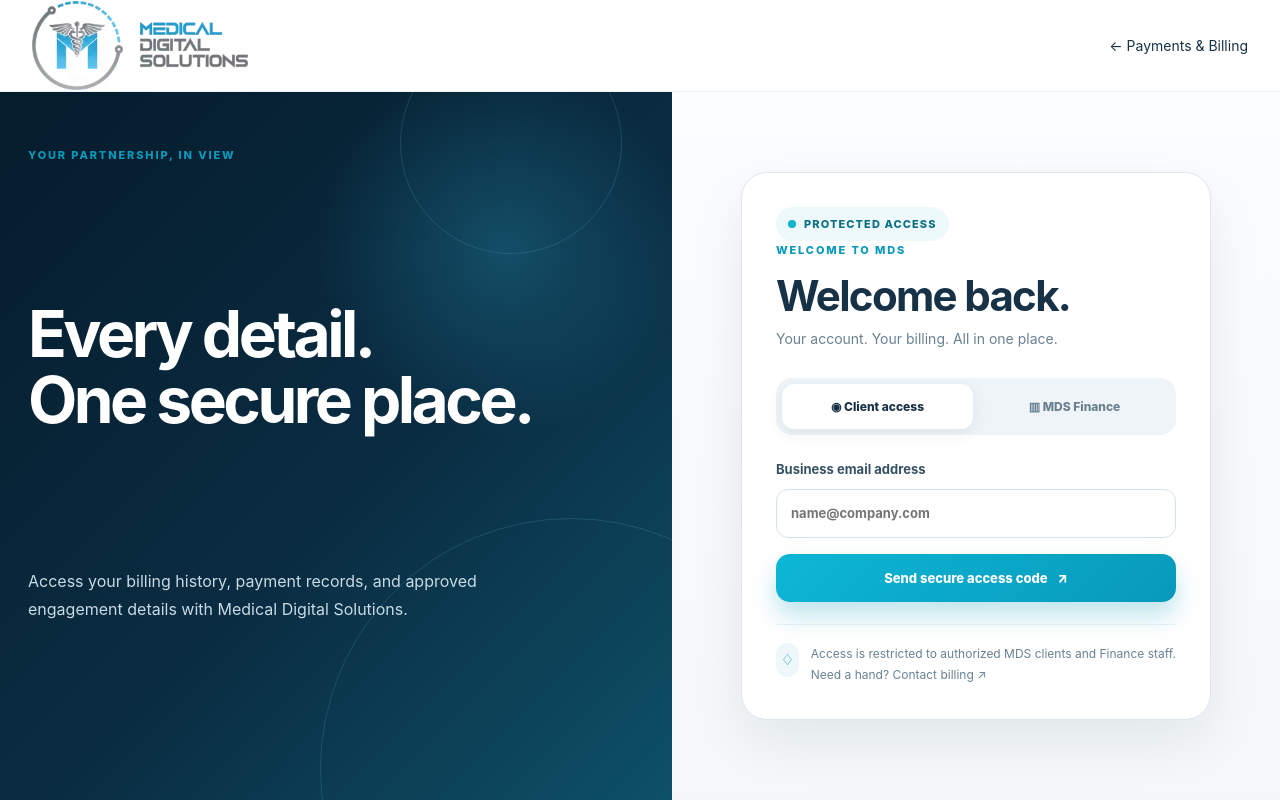
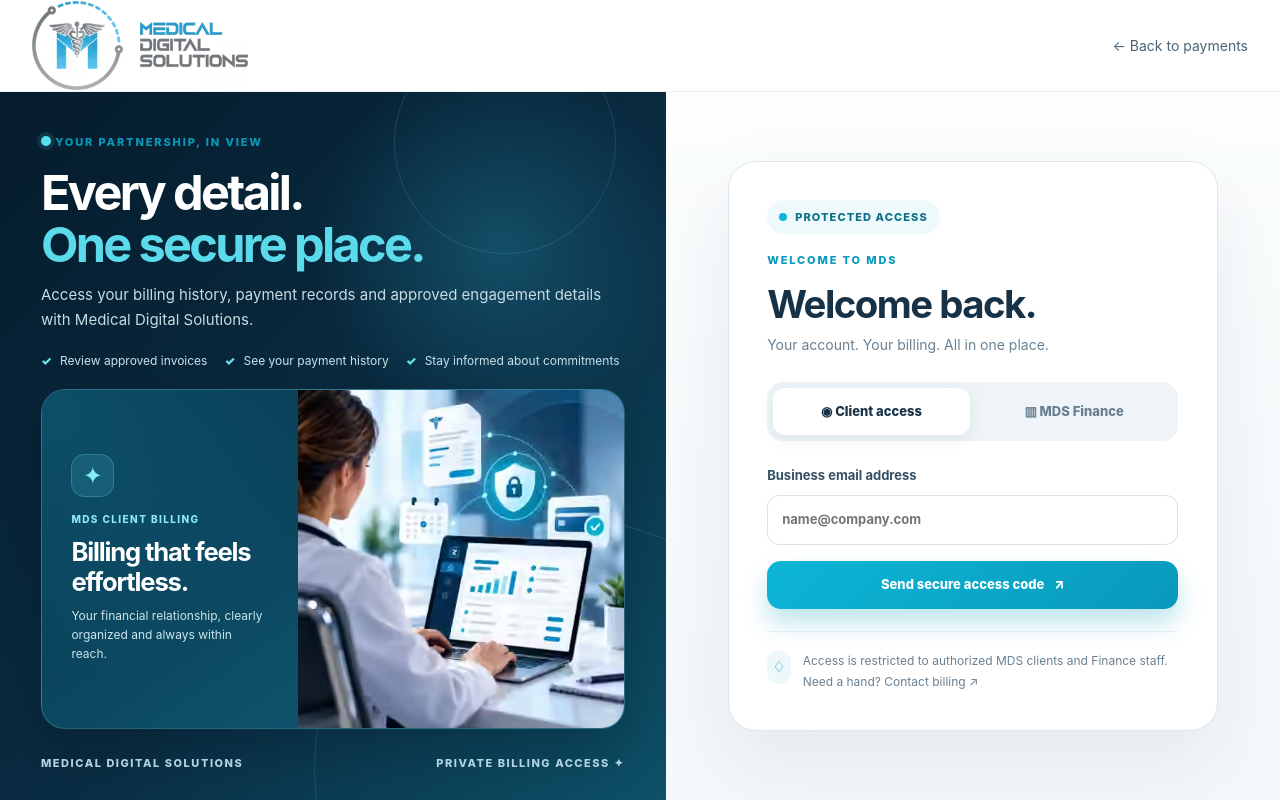
Before and after one commit to emad-desoky/mds-payment-portal, a Next.js app: page /login in a window 1280 px wide. Built offline with nearby package versions, Linux system fonts and the light colour scheme.

Commit message:
Fix MDS login page to render branded responsive client and Finance experience

```diff
--- a/app/login/page.jsx
+++ b/app/login/page.jsx
@@ -1,2 +1,15 @@
-import Brand from '../../components/Brand.jsx';import LoginPanel from '../../components/LoginPanel.jsx';
-export default function LoginPage(){return <main className="auth-page"><header className="topbar auth-top"><Brand/><a href="/payments">← Payments & Billing</a></header><section className="auth-layout"><div className="auth-story"><span className="eyebrow">YOUR PARTNERSHIP, IN VIEW</span><h1>Every detail.<br/>One secure place.</h1><p>Access your billing history, payment records, and approved engagement details with Medical Digital Solutions.</p><div className="line-art" aria-hidden="true"/></div><LoginPanel/></section></main>}
+import Link from 'next/link';
+import Brand from '../../components/Brand.jsx';
+import LoginExperience from '../../components/LoginExperience.jsx';
+
+export default function LoginPage() {
+  return (
+    <main className="auth-page">
+      <header className="topbar auth-top site-topbar">
+        <Brand />
+        <Link className="auth-return" href="/payments">← Back to payments</Link>
+      </header>
+      <LoginExperience />
+    </main>
+  );
+}
--- a/app/polish.css
+++ b/app/polish.css
@@ -1 +1,193 @@
-/* intentionally reserved for future visual polish overrides */
+/* Refined, image-led account access. The same design adapts to both user roles. */
+.auth-layout-polished {
+  display: grid;
+  grid-template-columns: minmax(0, 1.04fr) minmax(440px, .96fr);
+  min-height: calc(100svh - 92px);
+}
+
+.auth-layout-polished .auth-story {
+  display: grid;
+  grid-template-rows: auto minmax(250px, 1fr) auto;
+  gap: clamp(14px, 2.3vh, 24px);
+  min-width: 0;
+  min-height: calc(100svh - 92px);
+  padding: clamp(30px, 3.2vw, 50px) clamp(28px, 3.2vw, 54px) 28px;
+  justify-content: stretch;
+}
+.auth-story-top { position: relative; z-index: 1; min-width: 0; }
+.auth-layout-polished .auth-story h1 {
+  max-width: 680px;
+  margin: 16px 0 12px;
+  font-size: clamp(42px, 3.8vw, 62px);
+  line-height: 1.07;
+}
+.auth-layout-polished .auth-story p {
+  max-width: 670px;
+  margin-bottom: 0;
+  font-size: 15px;
+  line-height: 1.65;
+}
+.auth-layout-polished .auth-story-list {
+  display: flex;
+  flex-wrap: wrap;
+  gap: 8px 17px;
+  margin: 18px 0 0;
+  padding: 0;
+  list-style: none;
+}
+.auth-layout-polished .auth-story-list li {
+  padding-left: 19px;
+  font-size: 12px;
+  color: #c8e2eb;
+}
+.auth-layout-polished .auth-story-list li::before { color: #69e1ed; }
+.auth-layout-polished .auth-picture-wrap {
+  display: grid;
+  grid-template-columns: minmax(0, .88fr) minmax(0, 1.12fr);
+  align-items: stretch;
+  width: 100%;
+  max-width: none;
+  min-height: 245px;
+  max-height: 340px;
+  height: 100%;
+  border-radius: 24px;
+  border: 1px solid rgba(122, 208, 230, .28);
+  box-shadow: 0 22px 50px rgba(0, 9, 20, .22);
+  background: linear-gradient(145deg, #07324b, #11627a);
+}
+.auth-layout-polished .auth-picture-content {
+  display: flex;
+  flex-direction: column;
+  align-items: flex-start;
+  justify-content: center;
+  gap: 9px;
+  min-width: 0;
+  padding: clamp(18px, 2.3vw, 30px);
+  position: relative;
+  z-index: 2;
+  background: radial-gradient(circle at 0% 0%, rgba(32, 169, 196, .24), transparent 68%);
+}
+.auth-visual-symbol {
+  display: grid;
+  place-items: center;
+  width: 43px;
+  height: 43px;
+  border-radius: 14px;
+  background: rgba(96, 218, 238, .13);
+  border: 1px solid rgba(132, 222, 238, .25);
+  color: #82edf5;
+  font-size: 24px;
+  margin-bottom: 5px;
+}
+.auth-layout-polished .auth-picture-content small {
+  color: #8ee8f2;
+  font-size: 10px;
+  font-weight: 800;
+  letter-spacing: .14em;
+}
+.auth-layout-polished .auth-picture-content strong {
+  color: #fff;
+  font-size: clamp(20px, 2vw, 29px);
+  letter-spacing: -.045em;
+  line-height: 1.17;
+}
+.auth-layout-polished .auth-picture-content p {
+  color: #cbe5ec;
+  font-size: 12px;
+  line-height: 1.6;
+}
+.auth-layout-polished .auth-picture-visual { overflow: hidden; min-width: 0; height: 100%; }
+.auth-layout-polished .auth-picture {
+  display: block;
+  width: 100%;
+  height: 100%;
+  object-fit: cover;
+  object-position: 50% 52%;
+  aspect-ratio: auto;
+  transition: transform .45s ease;
+}
+.mode-admin .auth-picture { object-position: 50% 61%; }
+.auth-picture-wrap:hover .auth-picture { transform: scale(1.025); }
+.auth-layout-polished .auth-story-bottom {
+  position: relative;
+  display: flex;
+  justify-content: space-between;
+  flex-wrap: wrap;
+  gap: 10px;
+  color: #b0d3df;
+}
+.auth-layout-polished .login-surface {
+  display: flex;
+  justify-content: center;
+  align-items: center;
+  min-width: 0;
+  padding: 34px clamp(24px, 3.4vw, 58px);
+}
+.auth-layout-polished .login-panel {
+  width: min(490px, 100%);
+  padding: clamp(28px, 3vw, 43px);
+  border-radius: 28px;
+  box-shadow: 0 30px 80px rgba(12, 45, 63, .075);
+}
+.auth-layout-polished .login-panel .eyebrow { margin-top: 17px; }
+.auth-layout-polished .login-panel h2 { font-size: clamp(35px, 3vw, 43px); }
+.auth-layout-polished .login-panel .muted { font-size: 14px; line-height: 1.6; }
+.auth-layout-polished .login-tabs button { font-size: 13px; padding: 13px 11px; }
+.auth-layout-polished .login-form label { font-size: 13px; }
+.auth-layout-polished .login-form input { min-height: 50px; }
+.auth-layout-polished .login-panel-foot p { font-size: 12px; }
+
+@media (min-width: 901px) and (max-width: 1180px) {
+  .auth-layout-polished { grid-template-columns: minmax(0, 1fr) minmax(390px, 1fr); }
+  .auth-layout-polished .auth-story { padding: 30px 28px 25px; }
+  .auth-layout-polished .auth-story h1 { font-size: clamp(40px, 4vw, 49px); }
+  .auth-layout-polished .auth-picture-wrap { max-height: 300px; }
+  .auth-layout-polished .auth-picture-content strong { font-size: 21px; }
+}
+
+@media (min-width: 901px) and (max-height: 760px) {
+  .auth-layout-polished .auth-story { padding-top: 26px; padding-bottom: 20px; gap: 12px; }
+  .auth-layout-polished .auth-story h1 { font-size: clamp(39px, 3.5vw, 53px); margin: 10px 0; }
+  .auth-layout-polished .auth-story-list { margin-top: 11px; }
+  .auth-layout-polished .auth-picture-wrap { min-height: 180px; max-height: 245px; }
+}
+
+@media (max-width: 900px) {
+  .auth-layout-polished { grid-template-columns: minmax(0, 1fr); }
+  .auth-layout-polished .login-surface { order: -1; padding: 28px 20px; }
+  .auth-layout-polished .auth-story {
+    min-height: auto;
+    grid-template-rows: auto 260px;
+    gap: 22px;
+    padding: 32px 30px;
+  }
+  .auth-layout-polished .auth-story h1 { font-size: clamp(36px, 6vw, 48px); }
+  .auth-layout-polished .auth-picture-wrap { min-height: 260px; max-height: 260px; }
+  .auth-layout-polished .auth-story-bottom { display: none; }
+}
+
+@media (max-width: 540px) {
+  .auth-top.topbar { flex-direction: row; align-items: center; gap: 10px; }
+  .auth-top .brand img { width: 145px; }
+  .auth-return { font-size: 12px; text-align: right; }
+  .auth-layout-polished .login-surface { padding: 20px 14px; }
+  .auth-layout-polished .login-panel { padding: 24px 19px; }
+  .auth-layout-polished .login-panel h2 { font-size: 34px; }
+  .auth-layout-polished .auth-story { padding: 28px 18px; gap: 16px; grid-template-rows: auto 228px; }
+  .auth-layout-polished .auth-story h1 { font-size: 35px; }
+  .auth-layout-polished .auth-story p { font-size: 13px; }
+  .auth-layout-polished .auth-story-list { display: none; }
+  .auth-layout-polished .auth-picture-wrap { min-height: 228px; max-height: 228px; grid-template-columns: .82fr 1.18fr; }
+  .auth-layout-polished .auth-picture-content { padding: 15px; }
+  .auth-visual-symbol { width: 32px; height: 32px; font-size: 18px; }
+  .auth-layout-polished .auth-picture-content strong { font-size: 17px; }
+  .auth-layout-polished .auth-picture-content p { font-size: 11px; }
+}
+
+@media (prefers-reduced-motion: reduce) {
+  .auth-picture-wrap .auth-picture, .button, .login-tabs button { transition: none; }
+}
+
+@media (max-width: 540px) {
+  .auth-layout-polished .auth-picture-content p { display: none; }
+}
--- a/components/LoginExperience.jsx
+++ b/components/LoginExperience.jsx
@@ -1,29 +1,37 @@
 'use client';
+
 import { useState } from 'react';
 import LoginPanel from './LoginPanel.jsx';
 
 const messages = {
   client: {
     eyebrow: 'YOUR PARTNERSHIP, IN VIEW',
-    title: <>Every detail.<br/><span>One secure place.</span></>,
-    description: 'Access your billing history, payment records, and approved engagement details with Medical Digital Solutions.',
+    title: <>Every detail.<br /><span>One secure place.</span></>,
+    description: 'Access your billing history, payment records and approved engagement details with Medical Digital Solutions.',
     image: '/brand/client-access.avif',
-    label: 'Client billing experience',
-    bullets: ['View approved billing records', 'Track invoices and transactions', 'Stay aligned with upcoming commitments'],
+    label: 'Secure client billing workspace',
+    bullets: ['Review approved invoices', 'See your payment history', 'Stay informed about commitments'],
+    cardLabel: 'MDS CLIENT BILLING',
+    cardTitle: 'Billing that feels effortless.',
+    cardDescription: 'Your financial relationship, clearly organized and always within reach.'
   },
   admin: {
-    eyebrow: 'FOR MDS FINANCE',
-    title: <>Better oversight.<br/><span>Smarter billing control.</span></>,
-    description: 'A dedicated Finance workspace to manage approved offers, monitor collections and oversee billing operations.',
+    eyebrow: 'THE MDS FINANCE WORKSPACE',
+    title: <>Greater visibility.<br /><span>Confident control.</span></>,
+    description: 'Manage approved offers, payment records and financial operations with a dedicated MDS Finance experience.',
     image: '/brand/finance-access.avif',
-    label: 'MDS Finance operations',
-    bullets: ['Manage approved commercial records', 'Review transactions and reconciliations', 'Operate from one internal billing console'],
+    label: 'MDS Finance operations team reviewing billing',
+    bullets: ['Manage approved offers', 'Track payment activity', 'Review finance approvals'],
+    cardLabel: 'MDS FINANCE',
+    cardTitle: 'Clarity for every decision.',
+    cardDescription: 'Bring collections, reconciliation and client records together.'
   }
 };
 
 export default function LoginExperience() {
   const [tab, setTab] = useState('client');
   const active = messages[tab];
+
   return (
     <section className={`auth-layout auth-layout-polished mode-${tab}`}>
       <div className="auth-story">
@@ -32,14 +40,26 @@
           <h1>{active.title}</h1>
           <p>{active.description}</p>
           <ul className="auth-story-list">
-            {active.bullets.map((item) => <li key={item}>{item}</li>)}
+            {active.bullets.map(item => <li key={item}>{item}</li>)}
           </ul>
         </div>
+
         <div className="auth-picture-wrap" key={active.image}>
-          <img src={active.image} alt={active.label} className="auth-picture" />
-          <div className="auth-picture-shade" aria-hidden="true" />
+          <div className="auth-picture-content">
+            <span className="auth-visual-symbol" aria-hidden="true">✦</span>
+            <small>{active.cardLabel}</small>
+            <strong>{active.cardTitle}</strong>
+            <p>{active.cardDescription}</p>
+          </div>
+          <div className="auth-picture-visual">
+            <img src={active.image} alt={active.label} className="auth-picture" loading="eager" />
+          </div>
         </div>
-        <div className="auth-story-bottom"><span>MEDICAL DIGITAL SOLUTIONS</span><span>SECURE BILLING PORTAL <b aria-hidden="true">✦</b></span></div>
+
+        <div className="auth-story-bottom">
+          <span>MEDICAL DIGITAL SOLUTIONS</span>
+          <span>PRIVATE BILLING ACCESS <b aria-hidden="true">✦</b></span>
+        </div>
       </div>
       <LoginPanel tab={tab} onTabChange={setTab} />
     </section>
```
Also changed, not shown: 1 other file (tests, documents, lock files or other folders).
